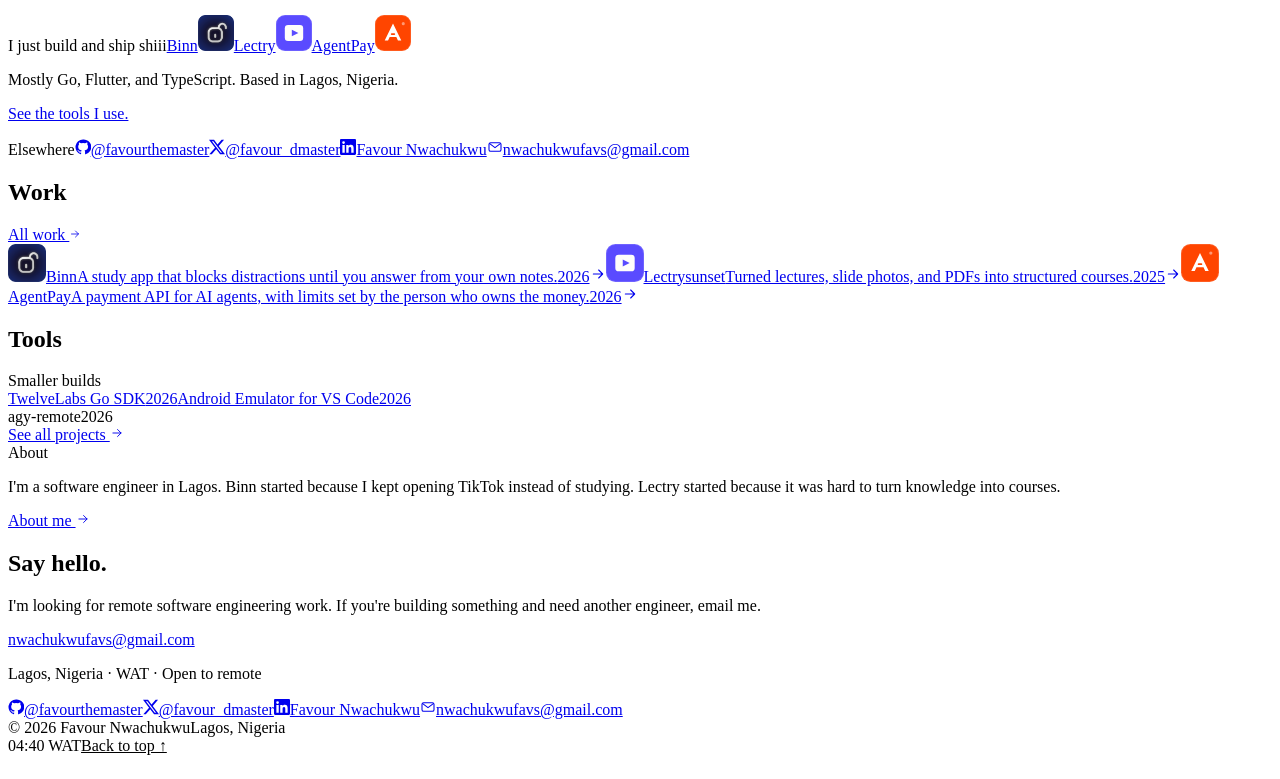
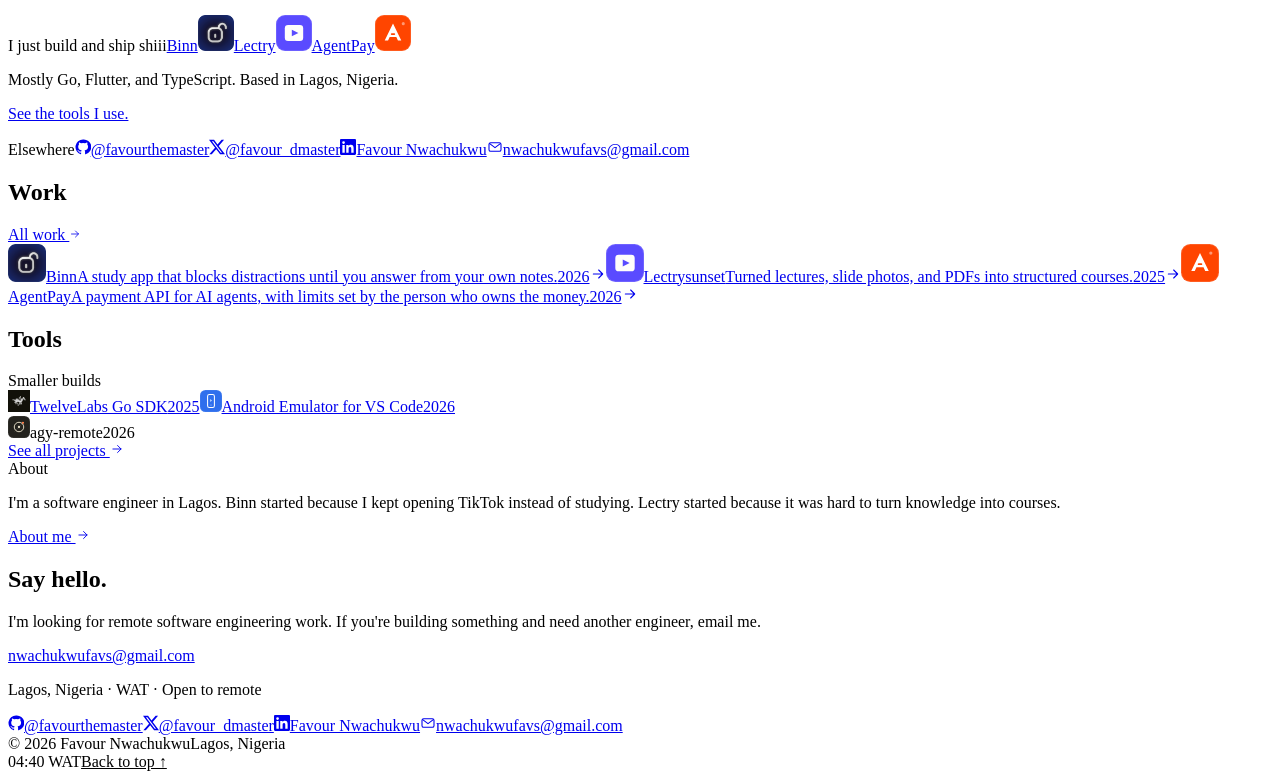
Before and after one commit to favourthemaster/portfolio-site, a React (Vite) app: page / in a window 1280 px wide. Shown: the part 612-1391 px from the top of the page. Built offline with nearby package versions, Linux system fonts and the light colour scheme; the HTML template or start-up script is replaced by a standard one.

Commit message:
Fix TwelveLabs year and add tool icons to home

```diff
--- a/src/components/WorkRow.tsx
+++ b/src/components/WorkRow.tsx
@@ -76,7 +76,10 @@
   const external = href?.startsWith('http')
   const inner = (
     <>
-      <span>{project.name}</span>
+      <span className="more-main">
+        <Mark name={project.mark} size={22} />
+        <span>{project.name}</span>
+      </span>
       <span className="more-meta">
         {project.year}
         {external ? ' ↗' : ''}
--- a/src/data/projects.ts
+++ b/src/data/projects.ts
@@ -105,7 +105,7 @@
     slug: 'twelvelabs-go-sdk',
     name: 'TwelveLabs Go SDK',
     mark: 'twelvelabs',
-    year: '2026',
+    year: '2025',
     category: 'Tool',
     role: 'Go, SDK design',
     status: 'Open source',
--- a/src/styles.css
+++ b/src/styles.css
@@ -545,7 +545,7 @@
 
 .mark--binn,
 .mark--twelvelabs {
-  border-radius: 10px;
+  border-radius: 25%;
 }
 
 .work-row .mark {
@@ -668,7 +668,7 @@
 
 .more-item {
   display: flex;
-  align-items: baseline;
+  align-items: center;
   justify-content: space-between;
   gap: 12px;
   padding: 10px 0;
@@ -676,6 +676,17 @@
   font-size: 13.5px;
   color: var(--ink-2);
   transition: color 160ms var(--ease);
+}
+
+.more-main {
+  display: inline-flex;
+  align-items: center;
+  gap: 8px;
+  min-width: 0;
+}
+
+.more-main .mark {
+  flex: none;
 }
 
 .more-item:hover {
```
